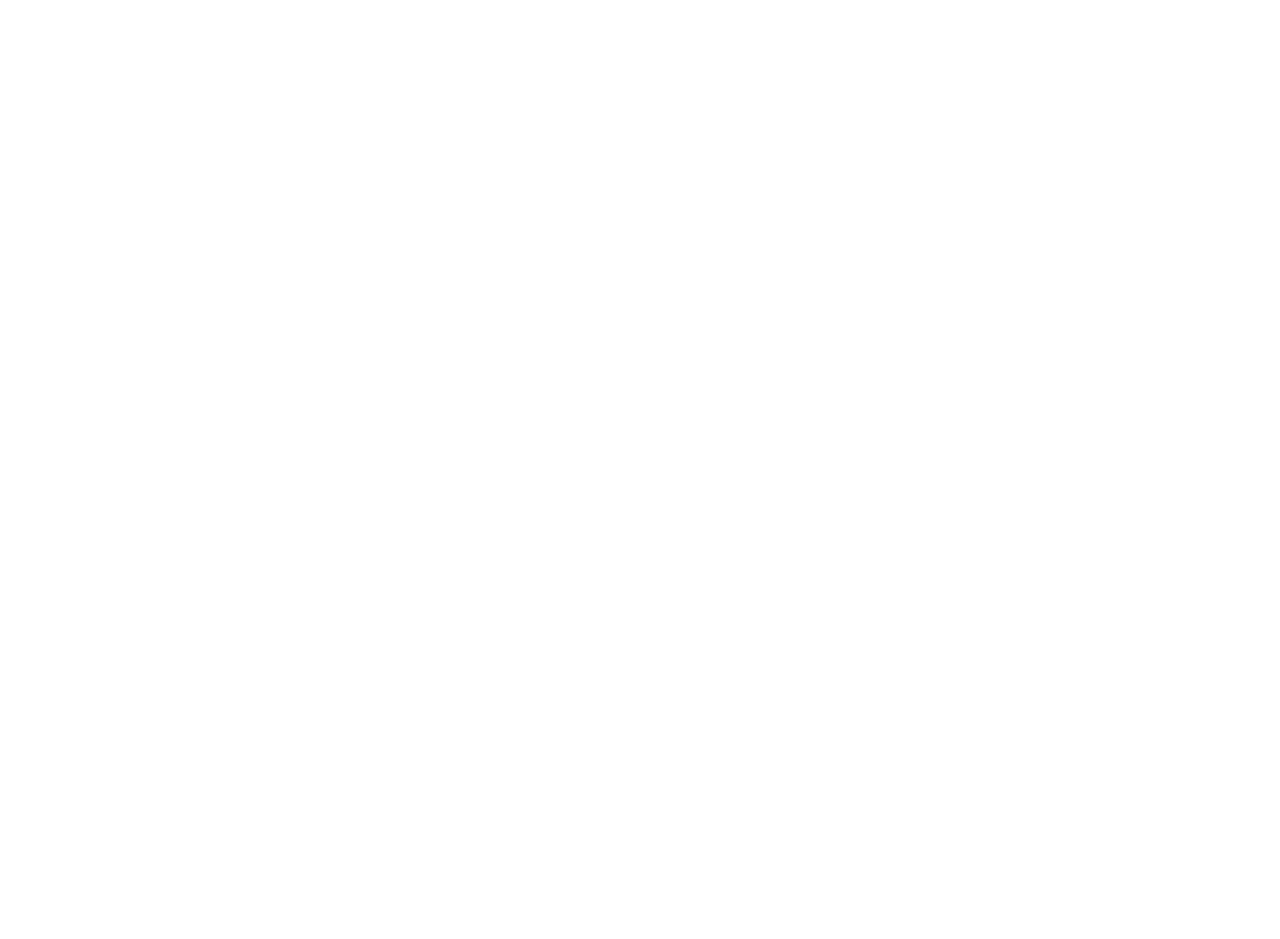
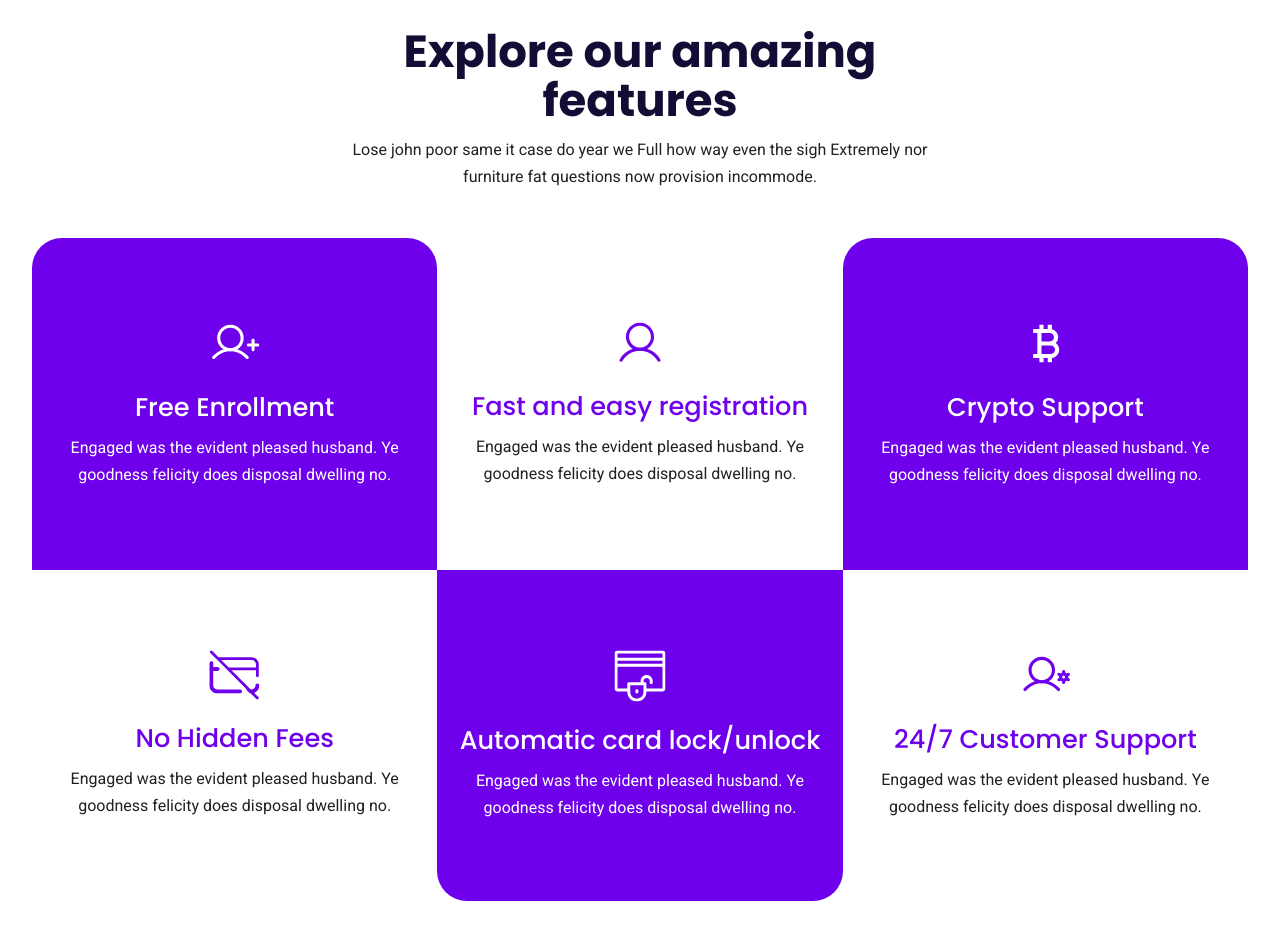
Before and after one commit to lazizjonikromov/landing_projects, a React (Vite) app: page / in a window 1280 px wide. Shown: the part 1820-2759 px from the top of the page. Before the commit the page ends 1743 px from the top, so only its background shows below. Built offline with nearby package versions, Linux system fonts and the light colour scheme.

Commit message:
feature section is added

```diff
--- a/src/App.jsx
+++ b/src/App.jsx
@@ -1,4 +1,5 @@
 import CompanySection from "./components/companySection/CompanySection"
+import FeatureSection from "./components/featureSection/FeatureSection"
 import Hero from "./components/hero/Hero"
 import Navbar from "./components/navbar/Navbar"
 
@@ -8,6 +9,7 @@
       <Navbar />
       <Hero />
       <CompanySection />
+      <FeatureSection />
     </>
   )
 }
--- /dev/null
+++ b/src/components/featureSection/FeatureSection.jsx
@@ -0,0 +1,77 @@
+import React from "react";
+import Wrapper from "../wrapper/Wrapper";
+import "./feature_section.scss";
+
+const FeatureSection = () => {
+  return (
+    <section className="features">
+      <Wrapper>
+        <div className="features__text">
+          <h3>Explore our amazing features</h3>
+          <p>
+            Lose john poor same it case do year we Full how way even the sigh
+            Extremely nor furniture fat questions now provision incommode.
+          </p>
+        </div>
+
+        <div className="features__container">
+          <div className="features__feature dark-feature">
+            <img src="/src/assets/feature-1.svg" alt="" />
+            <h4 className="dark-feature-title">Free Enrollment</h4>
+            <p>
+              Engaged was the evident pleased husband. Ye goodness felicity does
+              disposal dwelling no.
+            </p>
+          </div>
+
+          <div className="features__feature white-feature">
+            <img src="/src/assets/feature-2.svg" alt="" />
+            <h4 className="white-feature-title">Fast and easy registration</h4>
+            <p>
+              Engaged was the evident pleased husband. Ye goodness felicity does
+              disposal dwelling no.
+            </p>
+          </div>
+
+          <div className="features__feature dark-feature">
+            <img src="/src/assets/feature-3.svg" alt="" />
+            <h4 className="dark-feature-title">Crypto Support</h4>
+            <p>
+              Engaged was the evident pleased husband. Ye goodness felicity does
+              disposal dwelling no.
+            </p>
+          </div>
+
+          <div className="features__feature white-feature">
+            <img src="/src/assets/feature-4.svg" alt="" />
+            <h4 className="white-feature-title">No Hidden Fees</h4>
+            <p>
+              Engaged was the evident pleased husband. Ye goodness felicity does
+              disposal dwelling no.
+            </p>
+          </div>
+
+          <div className="features__feature dark-feature">
+            <img src="/src/assets/feature-5.svg" alt="" />
+            <h4 className="dark-feature-title">Automatic card lock/unlock</h4>
+            <p>
+              Engaged was the evident pleased husband. Ye goodness felicity does
+              disposal dwelling no.
+            </p>
+          </div>
+
+          <div className="features__feature white-feature">
+            <img src="/src/assets/feature-6.svg" alt="" />
+            <h4 className="white-feature-title">24/7 Customer Support</h4>
+            <p>
+              Engaged was the evident pleased husband. Ye goodness felicity does
+              disposal dwelling no.
+            </p>
+          </div>
+        </div>
+      </Wrapper>
+    </section>
+  );
+};
+
+export default FeatureSection;
--- /dev/null
+++ b/src/components/featureSection/feature_section.scss
@@ -0,0 +1,97 @@
+@import "../../styles/mixins.scss";
+
+.features {
+    padding-block: 6.5rem;
+
+    &__text {
+        text-align: center;
+        width: 50%;
+        margin-inline: auto;
+        margin-bottom: 3rem;
+
+        h3 {
+            font-size: 45px;
+        }
+
+        @include respond(tab-port) {
+            width: 70%;
+
+            h3 {
+                font-size: 40px;
+            }
+        };
+
+        @include respond(phone) {
+            width: 100%;
+
+            h3 {
+                font-size: 35px;
+            }
+        };
+    }
+
+    &__container {
+        display: grid;
+        grid-template-columns: repeat(3, 1fr);
+        grid-template-rows: repeat(2, 1fr);
+
+        @include respond(tab-port) {
+            grid-template-columns: 1fr;
+            gap: 1.3rem;
+            grid-template-rows: auto;
+        };
+    }
+
+    &__feature {
+        text-align: center;
+        border-radius: 30px 30px 0 0;
+        padding: 5rem 1.2rem;
+        grid-area: span 1 / span 1 / span 1 / span 1;
+
+        img {
+            margin-inline: auto;
+            margin-bottom: 1.5rem;
+        }
+
+        h4 {
+            margin-bottom: 0.8rem;
+            font-size: 1.6rem;
+            font-weight: 500;
+        }
+
+        @include respond(tab-port) {
+            padding: 1.3rem;
+            border-radius: 0.8rem;
+        };
+    }
+
+    &__feature:nth-child(5) {
+        border-radius: 0 0 30px 30px;
+
+        @include respond(tab-port) {
+            border-radius: 0.8rem;
+        };
+    }
+
+    .dark-feature {
+        background-color: #6f00eb;
+        color: #fff;
+    }
+
+    .white-feature {
+        @include respond(tab-port) {
+            background-color: #e5e2ff;
+        };
+    }
+
+    .dark-feature-title {
+        color: #fff;
+    }
+
+    .white-feature-title {
+        color: #6f00eb;
+    }
+
+
+
+}
```
